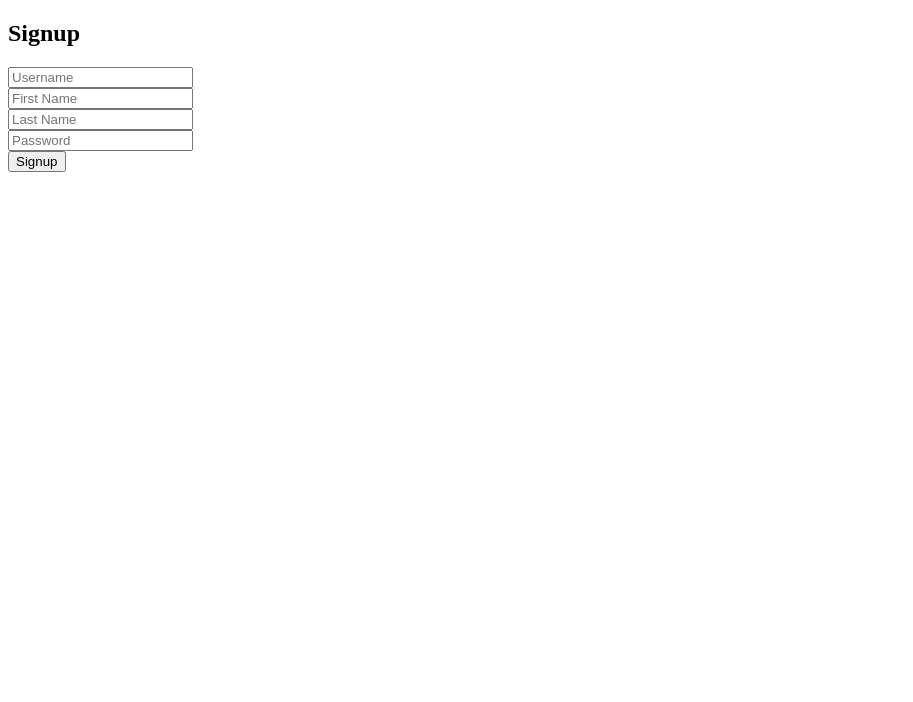
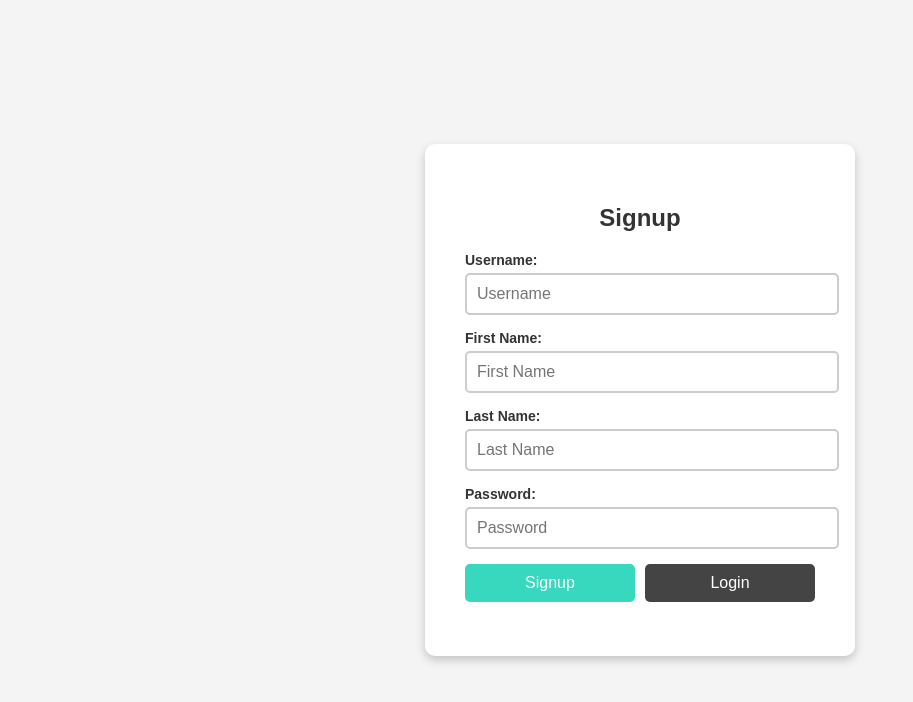
Before and after one commit to YSaltedFishY/101434395_lab_test1_chat_app, a website: page views/signup.html in a window 1280 px wide. Shown: the whole page, without its empty margins (0-913 px from the left). Drawn offline with nearby package versions, Linux system fonts and the light colour scheme.

Commit message:
lab test complete

```diff
--- /dev/null
+++ b/views/css/login.css
@@ -0,0 +1,95 @@
+body {
+    font-family: Arial, sans-serif;
+    background-color: #f4f4f4;
+    display: flex;
+    justify-content: center;
+    align-items: center;
+    height: 100vh;
+    margin: 0;
+}
+
+.login-container {
+    background: white;
+    padding: 40px;
+    border-radius: 10px;
+    box-shadow: 0px 4px 10px rgba(0, 0, 0, 0.2);
+    text-align: center;
+    width: 350px;
+}
+
+
+.login-container h2 {
+    margin-bottom: 20px;
+    font-size: 24px;
+    font-weight: bold;
+    color: #333;
+}
+
+.login-container label {
+    display: block;
+    text-align: left;
+    font-weight: bold;
+    margin-bottom: 5px;
+    font-size: 14px;
+    color: #333;
+}
+
+.login-container input {
+    width: 100%;
+    padding: 10px;
+    margin-bottom: 15px;
+    border: 2px solid #ccc;
+    border-radius: 5px;
+    font-size: 16px;
+    outline: none;
+    transition: all 0.3s ease-in-out;
+}
+
+.login-container input:focus {
+    border-color: #6a11cb;
+    box-shadow: 0 0 8px rgba(106, 17, 203, 0.3);
+}
+
+.button-group {
+    display: flex;
+    justify-content: space-between;
+    gap: 10px;
+}
+
+.login-container .btn-login {
+    flex: 1;
+    padding: 10px;
+    background: #37d8be;
+    color: white;
+    border: none;
+    border-radius: 5px;
+    font-size: 16px;
+    cursor: pointer;
+    transition: all 0.3s ease-in-out;
+}
+
+.login-container .btn-login:hover {
+    background: #2cb5a3;
+}
+
+.login-container .btn-register {
+    flex: 1;
+    padding: 10px;
+    background: #444;
+    color: white;
+    border: none;
+    border-radius: 5px;
+    font-size: 16px;
+    cursor: pointer;
+    transition: all 0.3s ease-in-out;
+}
+
+.login-container .btn-register:hover {
+    background: #222;
+}
+
+#message {
+    margin-top: 10px;
+    font-size: 14px;
+    color: red;
+}
--- /dev/null
+++ b/views/css/signup.css
@@ -0,0 +1,99 @@
+body {
+    font-family: Arial, sans-serif;
+    background-color: #f4f4f4;
+    display: flex;
+    justify-content: center;
+    align-items: center;
+    height: 100vh;
+    margin: 0;
+}
+
+
+.signup-container {
+    background: white;
+    padding: 40px;
+    border-radius: 10px;
+    box-shadow: 0px 4px 10px rgba(0, 0, 0, 0.2);
+    text-align: center;
+    width: 350px;
+}
+
+
+.signup-container h2 {
+    margin-bottom: 20px;
+    font-size: 24px;
+    font-weight: bold;
+    color: #333;
+}
+
+
+.signup-container label {
+    display: block;
+    text-align: left;
+    font-weight: bold;
+    margin-bottom: 5px;
+    font-size: 14px;
+    color: #333;
+}
+
+
+.signup-container input {
+    width: 100%;
+    padding: 10px;
+    margin-bottom: 15px;
+    border: 2px solid #ccc;
+    border-radius: 5px;
+    font-size: 16px;
+    outline: none;
+    transition: all 0.3s ease-in-out;
+}
+
+.signup-container input:focus {
+    border-color: #6a11cb;
+    box-shadow: 0 0 8px rgba(106, 17, 203, 0.3);
+}
+
+
+.button-group {
+    display: flex;
+    justify-content: space-between;
+    gap: 10px;
+}
+
+.signup-container .btn-signup {
+    flex: 1;
+    padding: 10px;
+    background: #37d8be;
+    color: white;
+    border: none;
+    border-radius: 5px;
+    font-size: 16px;
+    cursor: pointer;
+    transition: all 0.3s ease-in-out;
+}
+
+.signup-container .btn-signup:hover {
+    background: #2cb5a3;
+}
+
+.signup-container .btn-login {
+    flex: 1;
+    padding: 10px;
+    background: #444;
+    color: white;
+    border: none;
+    border-radius: 5px;
+    font-size: 16px;
+    cursor: pointer;
+    transition: all 0.3s ease-in-out;
+}
+
+.signup-container .btn-login:hover {
+    background: #222;
+}
+
+#message {
+    margin-top: 10px;
+    font-size: 14px;
+    color: red;
+}
--- a/views/signup.html
+++ b/views/signup.html
@@ -5,17 +5,32 @@
     <meta name="viewport" content="width=device-width, initial-scale=1.0">
     <title>Signup</title>
     <script src="https://code.jquery.com/jquery-3.6.0.min.js"></script>
+    <link rel="stylesheet" href="./css/signup.css">
 </head>
 <body>
-    <h2>Signup</h2>
-    <form id="signupForm">
-        <input type="text" id="username" placeholder="Username" required><br>
-        <input type="text" id="firstname" placeholder="First Name" required><br>
-        <input type="text" id="lastname" placeholder="Last Name" required><br>
-        <input type="password" id="password" placeholder="Password" required><br>
-        <button type="submit">Signup</button>
-    </form>
-    <p id="message"></p>
+
+    <div class="signup-container">
+        <h2>Signup</h2>
+        <form id="signupForm">
+            <label for="username">Username:</label>
+            <input type="text" id="username" placeholder="Username" required>
+
+            <label for="firstname">First Name:</label>
+            <input type="text" id="firstname" placeholder="First Name" required>
+
+            <label for="lastname">Last Name:</label>
+            <input type="text" id="lastname" placeholder="Last Name" required>
+
+            <label for="password">Password:</label>
+            <input type="password" id="password" placeholder="Password" required>
+
+            <div class="button-group">
+                <button type="submit" class="btn-signup">Signup</button>
+                <button type="button" class="btn-login" id="backToLogin">Login</button>
+            </div>
+        </form>
+        <p id="message"></p>
+    </div>
 
     <script>
         $("#signupForm").submit(function (event) {
@@ -38,6 +53,10 @@
                     $("#message").text(xhr.responseJSON.message).css("color", "red");
                 }
             });
+
+            $("#backToLogin").click(function () {
+                window.location.href = "/login";
+            });
         });
     </script>
 </body>
```
Also changed, not shown: views/login.html (+24 -7 lines).
